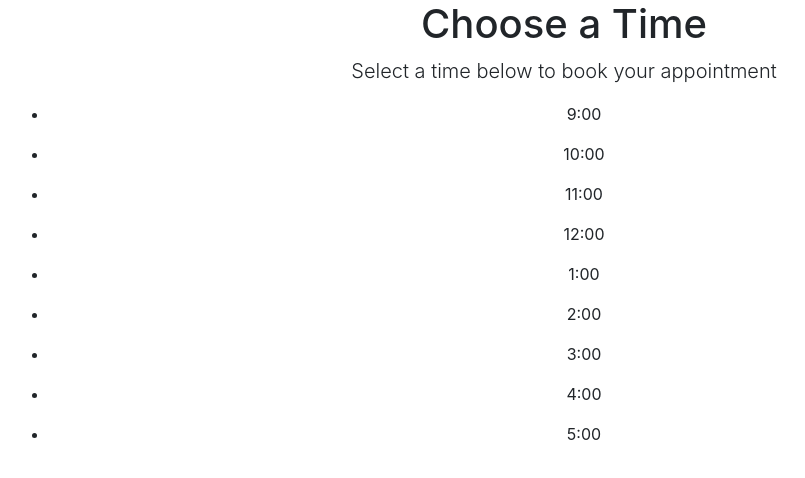
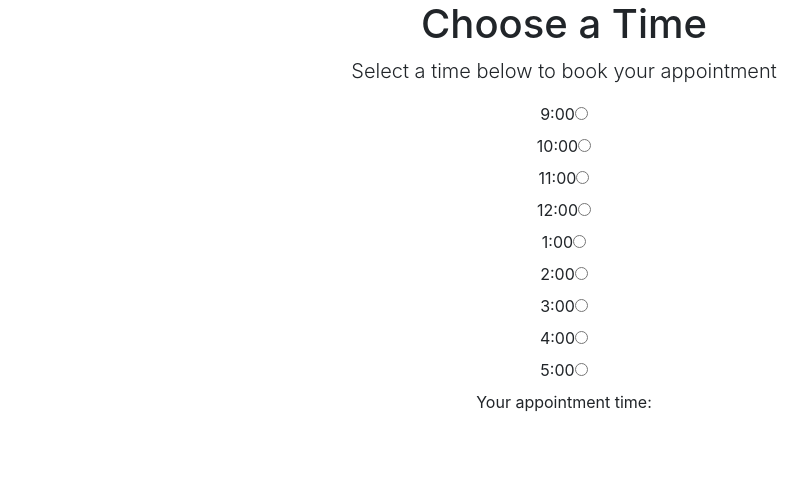
Before and after one commit to jeromeaking40/chooseatimeslot, an Angular app: page / in a window 1280 px wide. Shown: the top 478 px of the page, without its empty margins (76-881 px from the left). Built offline with nearby package versions, Linux system fonts and the light colour scheme.

Commit message:
Finished functionality

```diff
--- a/package.json
+++ b/package.json
@@ -12,12 +12,14 @@
   },
   "private": true,
   "dependencies": {
-    "@angular/animations": "^5.2.0",
+    "@angular/animations": "^5.2.11",
+    "@angular/cdk": "github:angular/cdk-builds",
     "@angular/common": "^5.2.0",
     "@angular/compiler": "^5.2.0",
     "@angular/core": "^5.2.0",
     "@angular/forms": "^5.2.0",
     "@angular/http": "^5.2.0",
+    "@angular/material": "github:angular/material2-builds",
     "@angular/platform-browser": "^5.2.0",
     "@angular/platform-browser-dynamic": "^5.2.0",
     "@angular/router": "^5.2.0",
--- a/src/app/app.component.css
+++ b/src/app/app.component.css
@@ -0,0 +1,12 @@
+.example-radio-group {
+  display: inline-flex;
+  flex-direction: column;
+}
+
+.example-radio-button {
+  margin: 5px;
+}
+
+.example-selected-value {
+  margin: 15px 0;
+}
--- a/src/app/app.component.html
+++ b/src/app/app.component.html
@@ -2,11 +2,47 @@
   <h1>Choose a Time</h1>
   <p class="lead">Select a time below to book your appointment</p>
 
-  <ul *ngFor="let time of times">
-    <li (click)="open(content)">
-      {{time.time}}
-    </li>
-  </ul>
+  <div>
+    <form #f="ngForm">
+      <label [ngStyle]="{'background-color':time === '9:00AM' ? 'red' : 'white' }"> 9:00</label>
+      <input id="radio-nine" type="radio" class="pt-2" (click)="open(content)" value="9:00AM" name="time-slot" [(ngModel)]="time">
+
+      <br>
+      <label [ngStyle]="{'background-color':time === '10:00AM' ? 'red' : 'white' }"> 10:00</label>
+      <input id="radio-ten" type="radio" class="pt-2" (click)="setradio('10:00AM');open(content)" value="10:00AM" name="time-slot" [(ngModel)]="time">
+
+      <br>
+      <label [ngStyle]="{'background-color':time === '11:00AM' ? 'red' : 'white' }"> 11:00</label>
+      <input id="radio-eleven" type="radio" class="pt-2" (click)="setradio('11:00AM');open(content)" value="11:00AM" name="time-slot" [(ngModel)]="time">
+
+      <br>
+      <label [ngStyle]="{'background-color':time === '12:00PM' ? 'red' : 'white' }"> 12:00</label>
+      <input id="radio-tweleve" type="radio" class="pt-2" (click)="setradio('12:00PM');open(content)" value="12:00PM" name="time-slot" [(ngModel)]="time">
+
+      <br>
+      <label [ngStyle]="{'background-color':time === '1:00PM' ? 'red' : 'white' }"> 1:00</label>
+      <input id="radio-one" type="radio" class="pt-2" (click)="setradio('1:00PM');open(content)" value="1:00PM" name="time-slot" [(ngModel)]="time">
+
+      <br>
+      <label [ngStyle]="{'background-color':time === '2:00PM' ? 'red' : 'white' }"> 2:00</label>
+      <input id="radio-two" type="radio" class="pt-2" (click)="setradio('2:00PM');open(content)" value="2:00PM" name="time-slot" [(ngModel)]="time">
+
+      <br>
+      <label [ngStyle]="{'background-color':time === '3:00PM' ? 'red' : 'white' }"> 3:00</label>
+      <input id="radio-three" type="radio" class="pt-2" (click)="setradio('3:00PM');open(content)" value="3:00PM" name="time-slot" [(ngModel)]="time">
+
+      <br>
+      <label [ngStyle]="{'background-color':time === '4:00PM' ? 'red' : 'white' }"> 4:00</label>
+      <input id="radio-four" type="radio" class="pt-2" (click)="setradio('4:00PM');open(content)" value="4:00PM" name="time-slot" [(ngModel)]="time">
+
+      <br>
+      <label [ngStyle]="{'background-color':time === '5:00PM' ? 'red' : 'white' }"> 5:00</label>
+      <input id="radio-five" type="radio" class="pt-2" (click)="setradio('5:00PM');open(content)" value="5:00PM" name="time-slot" [(ngModel)]="time">
+      <br>
+    </form>
+
+    <p>Your appointment time: {{ time }}</p>
+  </div>
 
   <div [hidden]="!name || !number">
     Your information: {{name}} {{number}}
@@ -24,12 +60,12 @@
   </div>
 
   <div class="modal-body">
-    <form name="form" (ngSubmit)="submitTime()" #f="ngForm">
+    <form name="form" (ngSubmit)="submitInfo()" #f="ngForm">
       <div class="form-group form-horizontal mx-md-3">
         <label>Name:</label>
         <input type="text" class="form-control" placeholder="Enter your first and last name" [(ngModel)]="name" name="name">
 
-        <label class="pt-3">Phone Number</label>
+        <label class="pt-3">Phone Number:</label>
         <input type="tel" class="form-control" placeholder="Enter your phone number" [(ngModel)]="number" name="phone">
 
         <div class="text-center pt-3">
--- a/src/app/app.component.ts
+++ b/src/app/app.component.ts
@@ -1,6 +1,7 @@
 import { Component } from '@angular/core';
 import { NgbModal, ModalDismissReasons, NgbModalRef, NgbActiveModal } from '@ng-bootstrap/ng-bootstrap';
 import { User } from './User';
+import { FormGroup, FormControl } from '@angular/forms';
 
 @Component({
   selector: 'app-root',
@@ -10,57 +11,24 @@ import { User } from './User';
 
 export class AppComponent {
   constructor(private modalService: NgbModal) { }
+
+  selectedLink: string;
   modalRef: NgbModalRef;
-  name = '';
+  time: '';
+  name: '';
   number: '';
+  backgroundColor: '#e6060600'
 
-  times = [
-    {
-      _id: 1,
-      time: "9:00",
-    },
-    {
-      _id: 2,
-      time: "10:00",
-    },
-    {
-      _id: 3,
-      time: "11:00",
-    },
-    {
-      _id: 4,
-      time: "12:00",
-    },
-    {
-      _id: 5,
-      time: "1:00",
-    },
-    {
-      _id: 6,
-      time: "2:00",
-    },
-    {
-      _id: 7,
-      time: "3:00",
-    },
-    {
-      _id: 8,
-      time: "4:00",
-    },
-    {
-      _id: 9,
-      time: "5:00"
-    }
-  ]
+  setradio(e: string): void {
+    this.selectedLink = e;
+    console.log('Appointment Time', this.selectedLink);
+  }
 
-  submitTime() {
-    console.log('Time submitted');
+  submitInfo() {
+    localStorage.setItem('number', this.number);
     localStorage.setItem('name', this.name);
-    localStorage.setItem('number', this.number);
+    console.log('Info submitted');
     this.modalRef.close();
-    this.name = localStorage.getItem('name');
-    // this.number = localStorage.getItem('number');
-
   }
 
   open(content) {
--- a/src/app/app.module.ts
+++ b/src/app/app.module.ts
@@ -1,6 +1,8 @@
 import { BrowserModule } from '@angular/platform-browser';
+import { BrowserAnimationsModule } from '@angular/platform-browser/animations';
 import { NgModule } from '@angular/core';
 import { FormsModule, ReactiveFormsModule } from '@angular/forms';
+// import { MatRadioModule } from '@angular/material/radio';
 import { NgbModule } from '@ng-bootstrap/ng-bootstrap';
 import { AppComponent } from './app.component';
 import { StoreModule } from '@ngrx/store';
@@ -11,11 +13,14 @@ import { StoreModule } from '@ngrx/store';
   ],
   imports: [
     BrowserModule,
+    BrowserAnimationsModule,
     FormsModule,
     ReactiveFormsModule,
+    // MatRadioModule,
     NgbModule.forRoot()
   ],
   providers: [],
   bootstrap: [AppComponent]
 })
+
 export class AppModule { }
```
Also changed, not shown: 1 other file (tests, documents, lock files or other folders).
